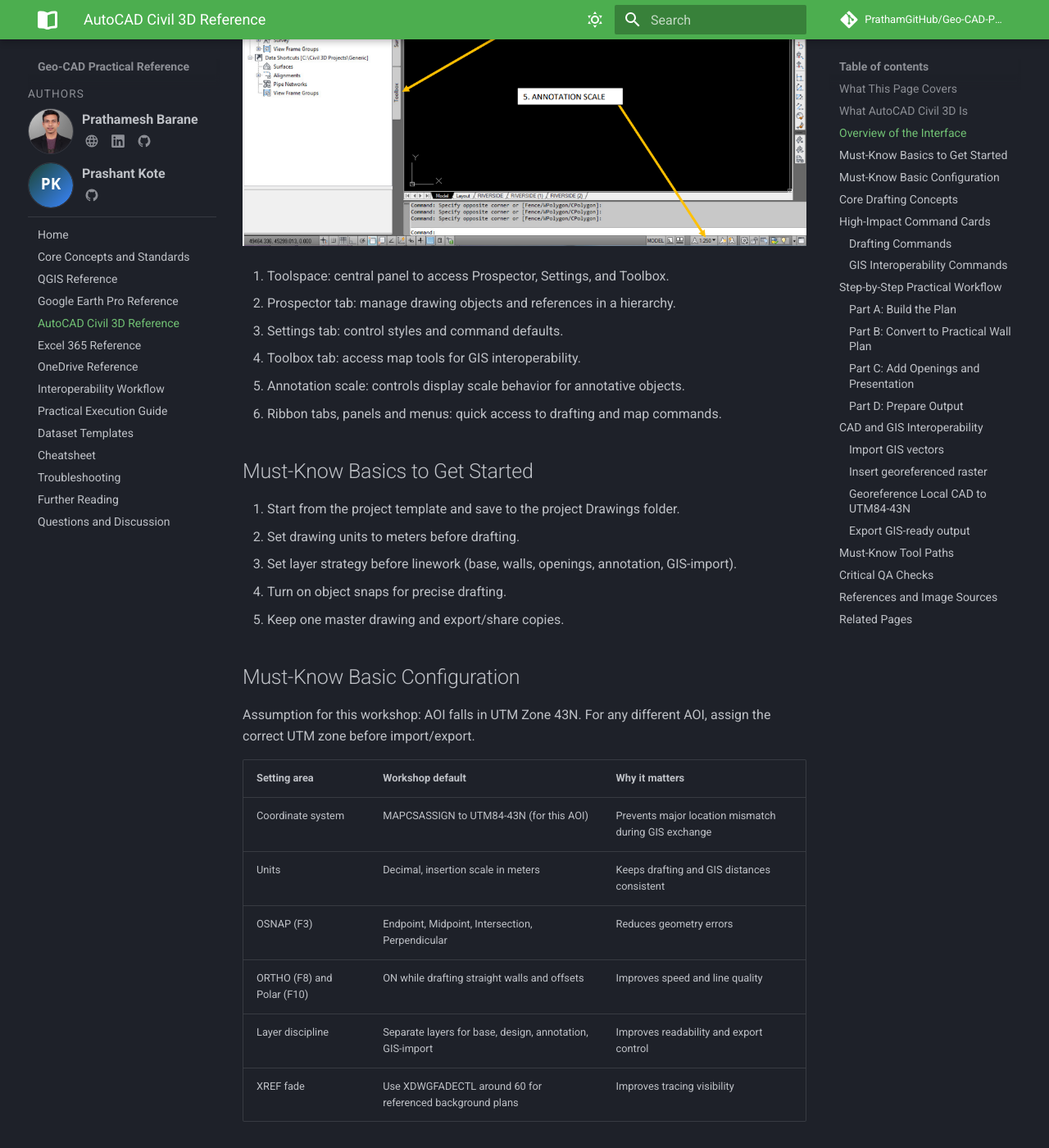
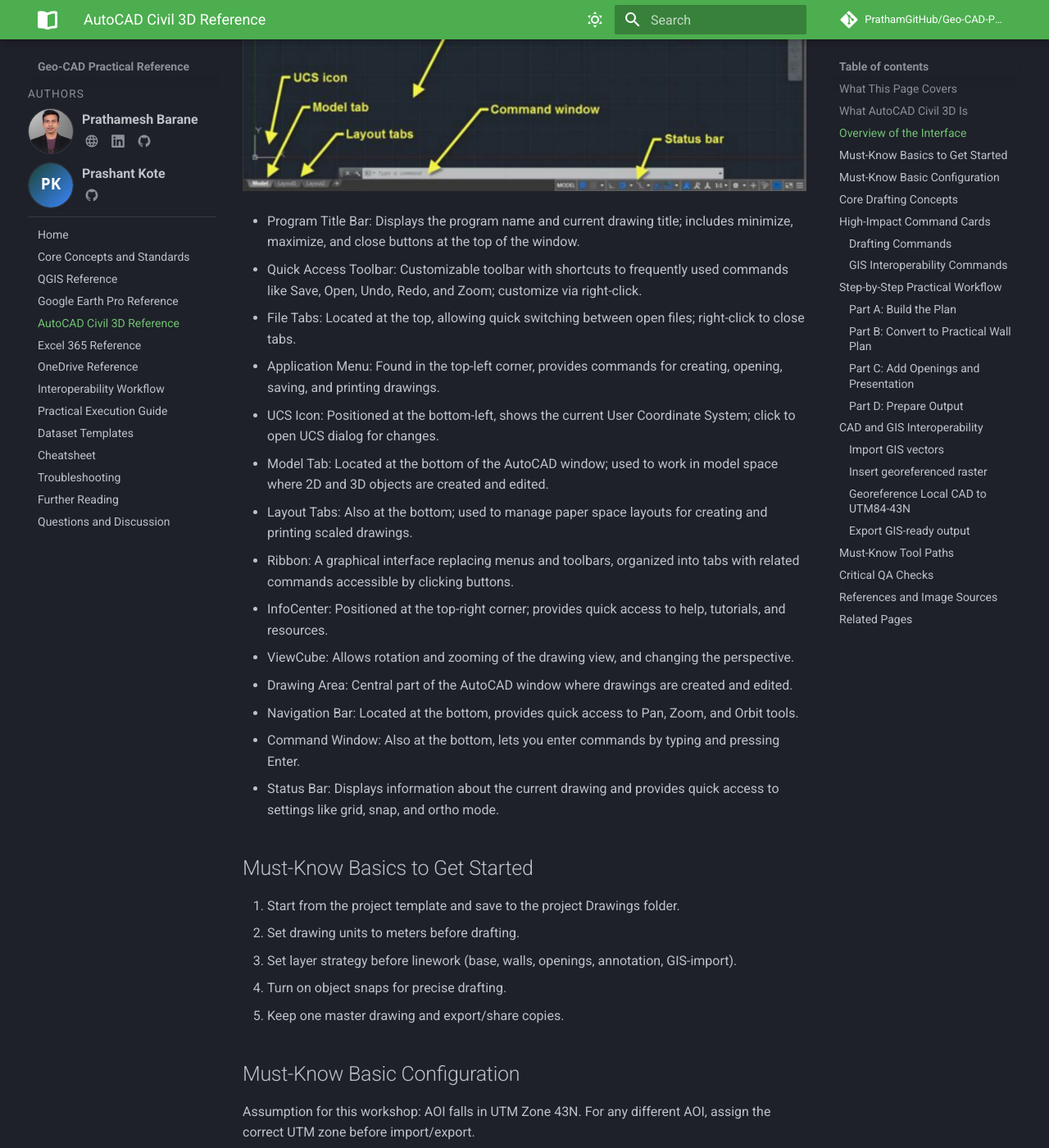
Before and after one commit to PrathamGitHub/Geo-CAD-Practical-Reference, an MkDocs documentation site: the page built from docs/autocad-civil3d-reference.md, in a window 1280 px wide and 1400 px high, scrolled down 1390 px. Shown: the whole window at 82% size. Built offline with MkDocs 1.6.1 and Material for MkDocs 9.7.7, drawn with Linux system fonts in a browser that asks for light colours; comment, search, counter and statistics services are not loaded; some of the changed text lies outside the part shown.

Commit message:
Add new AutoCAD interface overview image and update related documentation

```diff
--- a/docs/autocad-civil3d-reference.md
+++ b/docs/autocad-civil3d-reference.md
@@ -32,14 +32,22 @@
 
 The interface elements below are the most useful for beginner drafting and map interoperability work:
 
-![Civil 3D interface overview (Greater Sudbury)](assets/images/civil3d-greatersudbury-interface.png)
+![AutoCAD interface overview (by Atif Razi)](assets/images/autocad-atifrazi-interface.png)
 
-1. Toolspace: central panel to access Prospector, Settings, and Toolbox.
-2. Prospector tab: manage drawing objects and references in a hierarchy.
-3. Settings tab: control styles and command defaults.
-4. Toolbox tab: access map tools for GIS interoperability.
-5. Annotation scale: controls display scale behavior for annotative objects.
-6. Ribbon tabs, panels and menus: quick access to drafting and map commands.
+- Program Title Bar: Displays the program name and current drawing title; includes minimize, maximize, and close buttons at the top of the window.
+- Quick Access Toolbar: Customizable toolbar with shortcuts to frequently used commands like Save, Open, Undo, Redo, and Zoom; customize via right-click.
+- File Tabs: Located at the top, allowing quick switching between open files; right-click to close tabs.
+- Application Menu: Found in the top-left corner, provides commands for creating, opening, saving, and printing drawings.
+- UCS Icon: Positioned at the bottom-left, shows the current User Coordinate System; click to open UCS dialog for changes.
+- Model Tab: Located at the bottom of the AutoCAD window; used to work in model space where 2D and 3D objects are created and edited.
+- Layout Tabs: Also at the bottom; used to manage paper space layouts for creating and printing scaled drawings.
+- Ribbon: A graphical interface replacing menus and toolbars, organized into tabs with related commands accessible by clicking buttons.
+- InfoCenter: Positioned at the top-right corner; provides quick access to help, tutorials, and resources.
+- ViewCube: Allows rotation and zooming of the drawing view, and changing the perspective.
+- Drawing Area: Central part of the AutoCAD window where drawings are created and edited.
+- Navigation Bar: Located at the bottom, provides quick access to Pan, Zoom, and Orbit tools.
+- Command Window: Also at the bottom, lets you enter commands by typing and pressing Enter.
+- Status Bar: Displays information about the current drawing and provides quick access to settings like grid, snap, and ortho mode.
 
 ## Must-Know Basics to Get Started
 
@@ -253,7 +261,7 @@
 
 ## References and Image Sources
 
-- [Greater Sudbury AutoCAD Civil 3D Design Manual (Jan 2025)](https://www.greatersudbury.ca/sites/sudburyen/assets/File/Engineering/AutoCAD-Civil-3D-Design-Manual_JAN2025.pdf)
+- [AutoCAD Basics by Atif Razi](https://www.slideshare.net/slideshow/autocad-basic-tutorial-with-sample-drawings/270499031#1)
 - [Autodesk Civil 3D and AutoCAD Help Home](https://help.autodesk.com)
 
 ## Related Pages
```
Also changed, not shown: docs/assets/images/autocad-atifrazi-interface.png (added).
